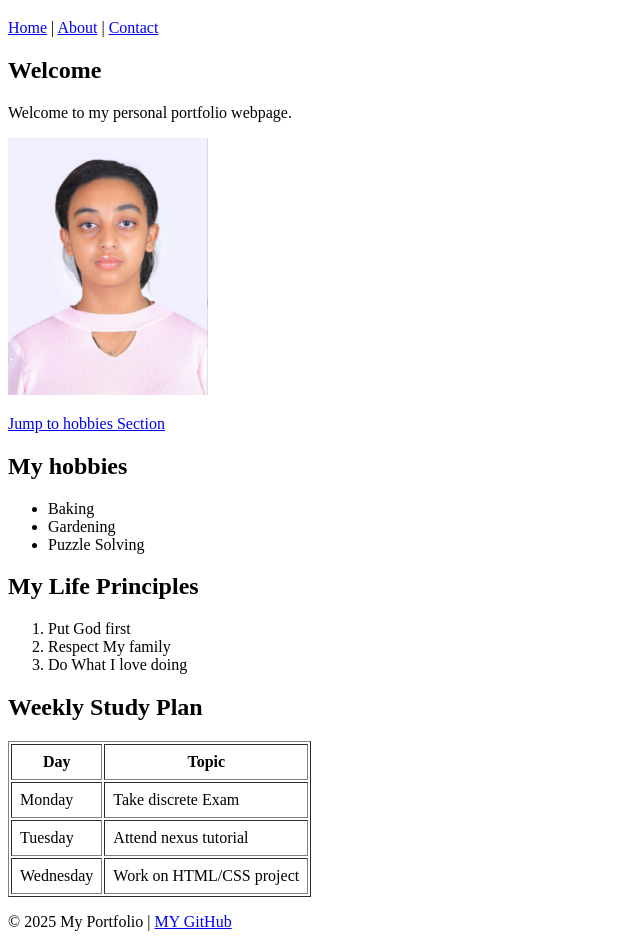
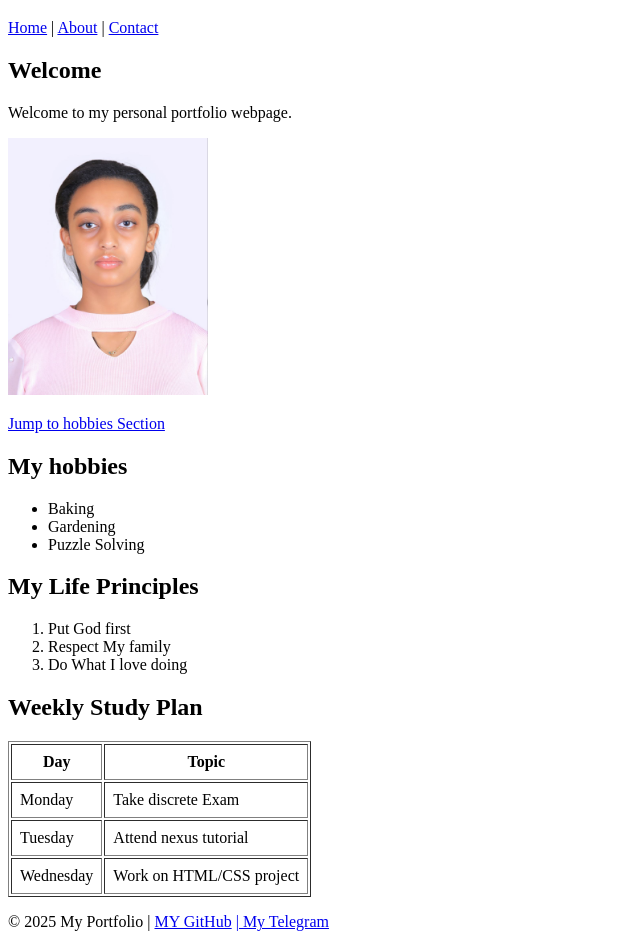
Before and after one commit to Aki30312/portfolio-project, a plain HTML site: page index.html in a window 1280 px wide. Shown: the part 61-1008 px from the top of the page, without its empty margins (0-640 px from the left). Drawn offline with Linux system fonts and the light colour scheme.

Commit message:
added my telegram link

```diff
--- a/index.html
+++ b/index.html
@@ -82,6 +82,7 @@
     <p>© 2025 My Portfolio |
       <!-- External link (opens new tab) -->
       <a href="https://github.com/Aki30312" target="_blank" title="Visit My GitHub">MY GitHub</a>
+      <a href="https://t.me/Aki_303" target="_blank" title="Visit My Telegram"> | My Telegram</a>
     </p>
   </footer>
 
```
